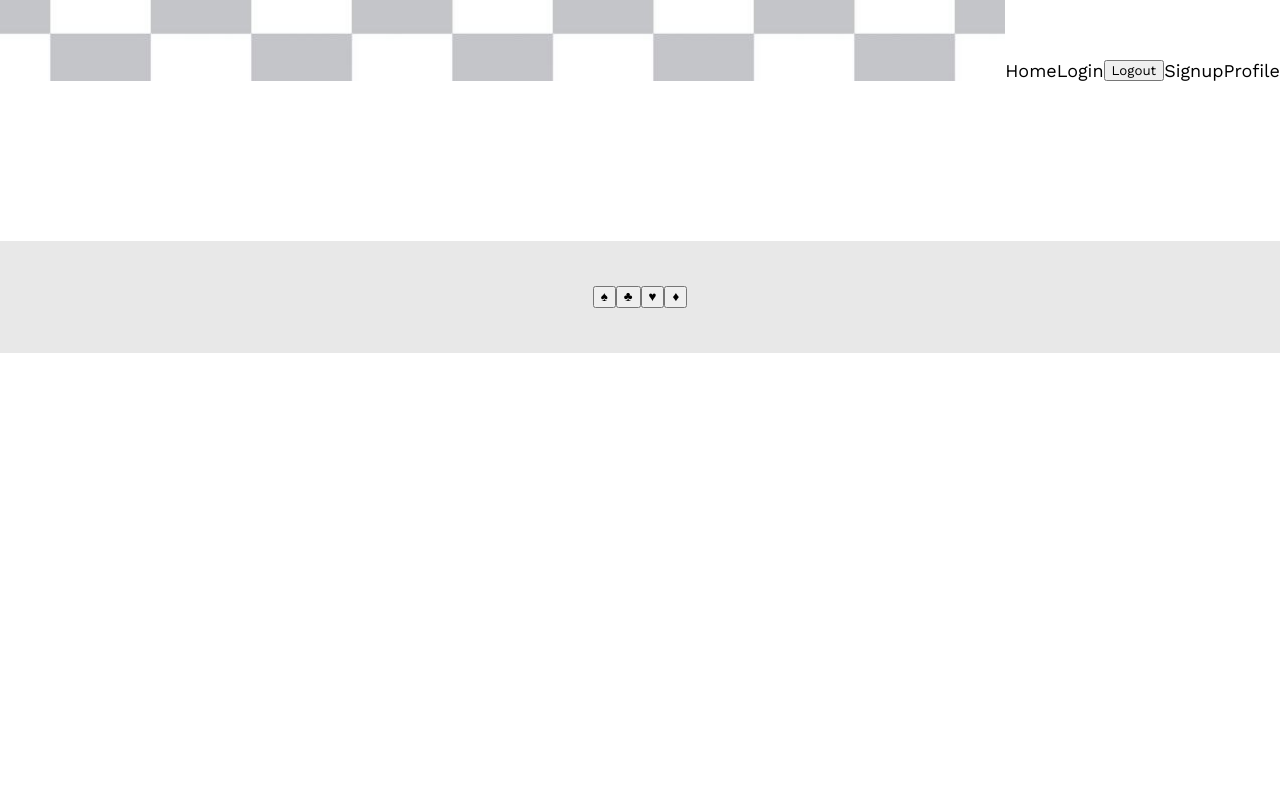
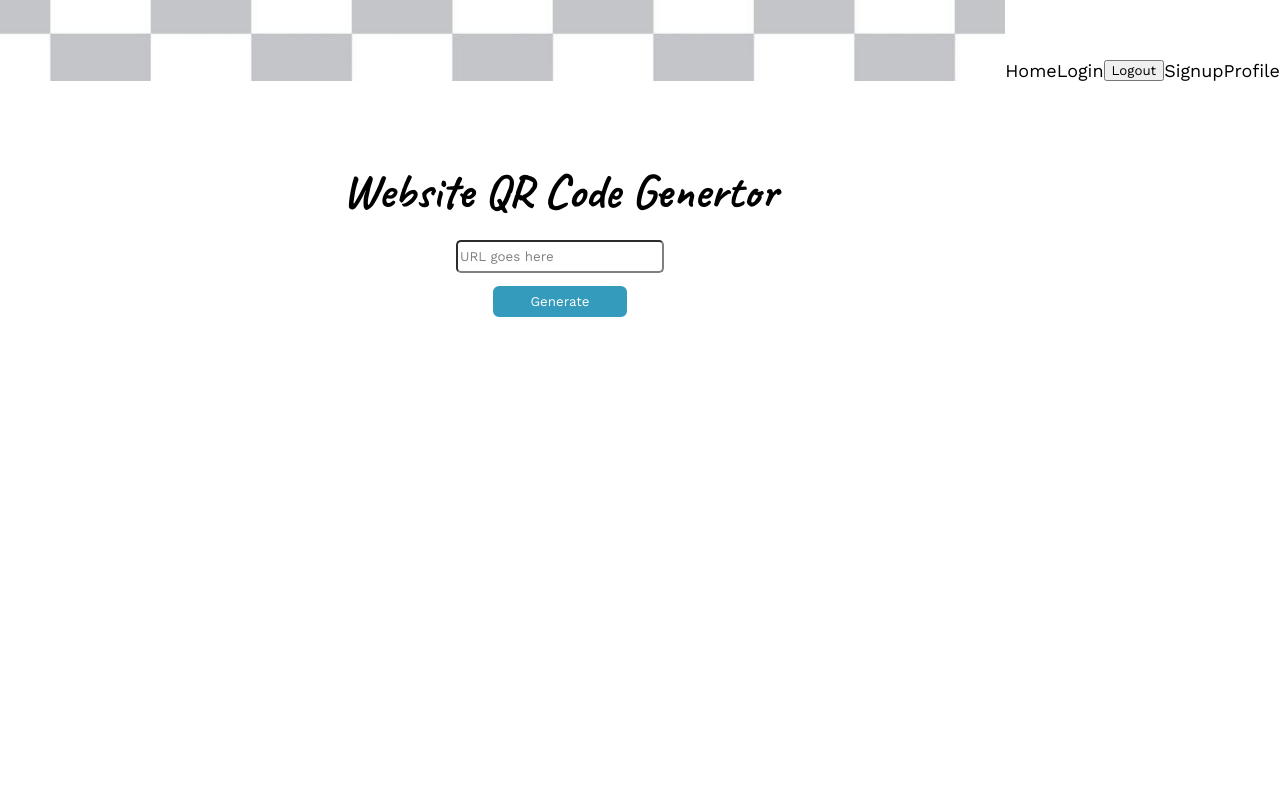
Before and after one commit to omtmana/qrCode, a React (Create React App) app in the folder client/: page /website in a window 1280 px wide. Shown: the top 800 px of the page. Built offline with nearby package versions, Linux system fonts and the light colour scheme; no server answers; a web font is replaced by a local one.

Commit message:
Website generator coponent

```diff
--- a/client/src/components/App.js
+++ b/client/src/components/App.js
@@ -5,6 +5,7 @@ import Layout from './Layout'
 import Header from './Header'
 import Home from './Home'
 import Generator from './Generator'
+import Website from './Generator_Components/Website'
 import Signup from './Signup'
 import Login from './Login'
 import Profile from './Profile'
@@ -35,6 +36,7 @@ const App = () => {
           <Route path='/login' element={<Login user={user} setUser={setUser} />}/>
           <Route path='/signup' element={<Signup user={user} setUser={setUser} />}/>
           <Route path='/generator' element={<Generator/>}/>
+          <Route path='/website' element={<Website />}/>
           <Route path='/profile' element={<Profile user={user} setUser={setUser}/>}/>
           <Route path='/layout' element={<Layout user={user} setUser={setUser}/>} />
         </Routes>
--- a/client/src/components/Generator.js
+++ b/client/src/components/Generator.js
@@ -26,7 +26,7 @@ const Generator = () => {
    }
 
    const handleWebDivClick = () => {
-      navigate('/')
+      navigate('/website')
    }
    return (
       <div className='generator'>
--- /dev/null
+++ b/client/src/components/Generator_Components/Website.js
@@ -0,0 +1,48 @@
+import {useState} from 'react'
+// import QRCode from 'react-qr-code'
+import  QRCode from 'qrcode'
+
+const Website = () => {
+   const [url, setUrl] = useState('')
+   const [qr, setQr] = useState('')
+
+   const GenerateQRCode = () => {
+      QRCode.toDataURL(url, {
+         width: 800,
+         margin: 2,
+         color: {
+            dark: '#335383FF',
+            light: '#EEEEEEFF'
+         }
+      }, (err, url) => {
+         if (err) return console.error(err)
+
+         console.log(url)
+         setQr(url)
+      })
+   }
+
+return (
+   <div className="generator">
+      <div className='generator-container'>
+         <h1 className='qr-name' style={{fontFamily: 'Caveat'}}>Website QR Code Genertor</h1>
+         <input
+            type="text"
+            placeholder="URL goes here"
+            className='qr-input'
+            value={url}
+            onChange={e => setUrl(e.target.value)} />
+         <button onClick={GenerateQRCode} className='generator-button'>Generate</button>
+         <div className='qr-image-main-container'>
+            {qr && <div className='qr-image-container'>
+               <img src={qr} className='qr-image' />
+               <a href={qr} download="qrcode.png" style={{textDecoration:'none', color: 'orange', fontSize:'1.7em'}}>Download</a>
+            </div>
+            }
+         </div>
+      </div>
+   </div>
+)
+}
+
+export default Website;
```
